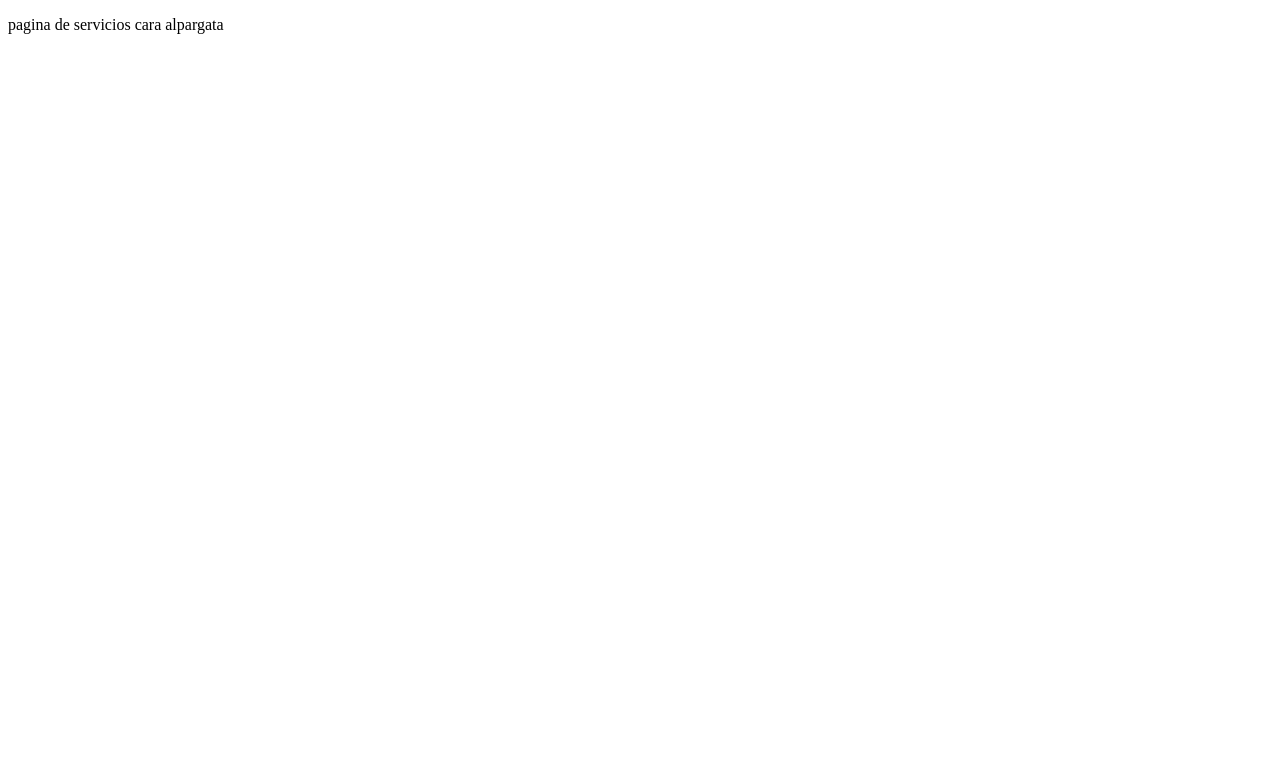
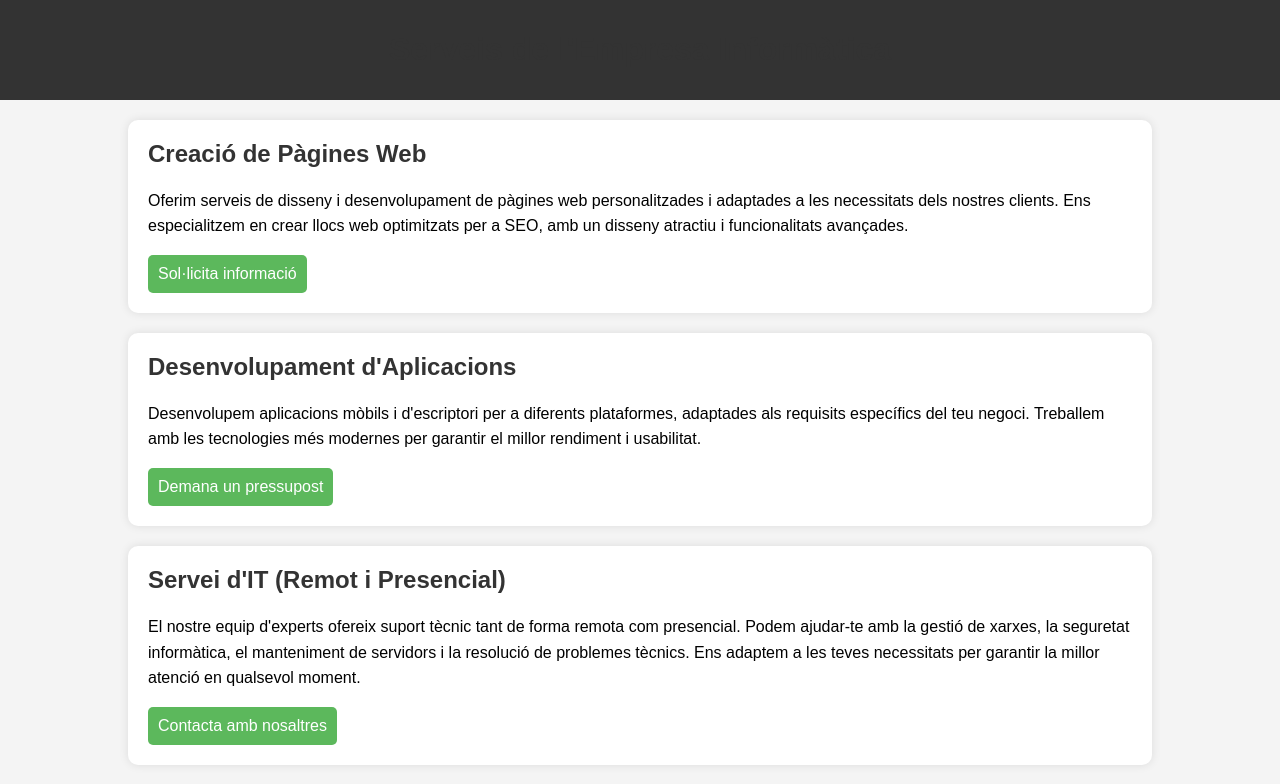
Before and after one commit to Josepm-coca/PaginaWebColaborativa-G6, a website: page PaginaWebColaborativa/public_html/services.html in a window 1280 px wide. Drawn offline with Linux system fonts and the light colour scheme.

Commit message:
update de pagina services

```diff
--- a/PaginaWebColaborativa/public_html/services.html
+++ b/PaginaWebColaborativa/public_html/services.html
@@ -1,11 +1,86 @@
 <!DOCTYPE html>
-<html lang="es">
+<html lang="ca">
 <head>
     <meta charset="UTF-8">
     <meta name="viewport" content="width=device-width, initial-scale=1.0">
-    <title>services</title>
+    <title>Serveis</title>
+    <style>
+        body {
+            font-family: Arial, sans-serif;
+            background-color: #f4f4f4;
+            margin: 0;
+            padding: 0;
+        }
+        .header {
+            background-color: #333;
+            color: white;
+            padding: 10px 0;
+            text-align: center;
+        }
+        .container {
+            width: 80%;
+            margin: 20px auto;
+        }
+        h1, h2 {
+            color: #333;
+        }
+        .service {
+            background-color: white;
+            padding: 20px;
+            margin-bottom: 20px;
+            border-radius: 10px;
+            box-shadow: 0 0 10px rgba(0, 0, 0, 0.1);
+        }
+        .service h2 {
+            margin-top: 0;
+        }
+        .service p {
+            line-height: 1.6;
+        }
+        .service .cta {
+            background-color: #5cb85c;
+            color: white;
+            padding: 10px;
+            text-align: center;
+            border-radius: 5px;
+            display: inline-block;
+            text-decoration: none;
+        }
+        .service .cta:hover {
+            background-color: #4cae4c;
+        }
+    </style>
 </head>
 <body>
-    <p>pagina de servicios cara alpargata</p>
+
+<div class="header">
+    <h1>Serveis de l'Empresa Informàtica</h1>
+</div>
+
+<div class="container">
+
+    <!-- Serveis de Creació de Pàgines Web -->
+    <div class="service">
+        <h2>Creació de Pàgines Web</h2>
+        <p>Oferim serveis de disseny i desenvolupament de pàgines web personalitzades i adaptades a les necessitats dels nostres clients. Ens especialitzem en crear llocs web optimitzats per a SEO, amb un disseny atractiu i funcionalitats avançades.</p>
+        <a href="#" class="cta">Sol·licita informació</a>
+    </div>
+
+    <!-- Serveis d'Aplicacions -->
+    <div class="service">
+        <h2>Desenvolupament d'Aplicacions</h2>
+        <p>Desenvolupem aplicacions mòbils i d'escriptori per a diferents plataformes, adaptades als requisits específics del teu negoci. Treballem amb les tecnologies més modernes per garantir el millor rendiment i usabilitat.</p>
+        <a href="#" class="cta">Demana un pressupost</a>
+    </div>
+
+    <!-- Serveis de IT -->
+    <div class="service">
+        <h2>Servei d'IT (Remot i Presencial)</h2>
+        <p>El nostre equip d'experts ofereix suport tècnic tant de forma remota com presencial. Podem ajudar-te amb la gestió de xarxes, la seguretat informàtica, el manteniment de servidors i la resolució de problemes tècnics. Ens adaptem a les teves necessitats per garantir la millor atenció en qualsevol moment.</p>
+        <a href="#" class="cta">Contacta amb nosaltres</a>
+    </div>
+
+</div>
+
 </body>
 </html>
```
